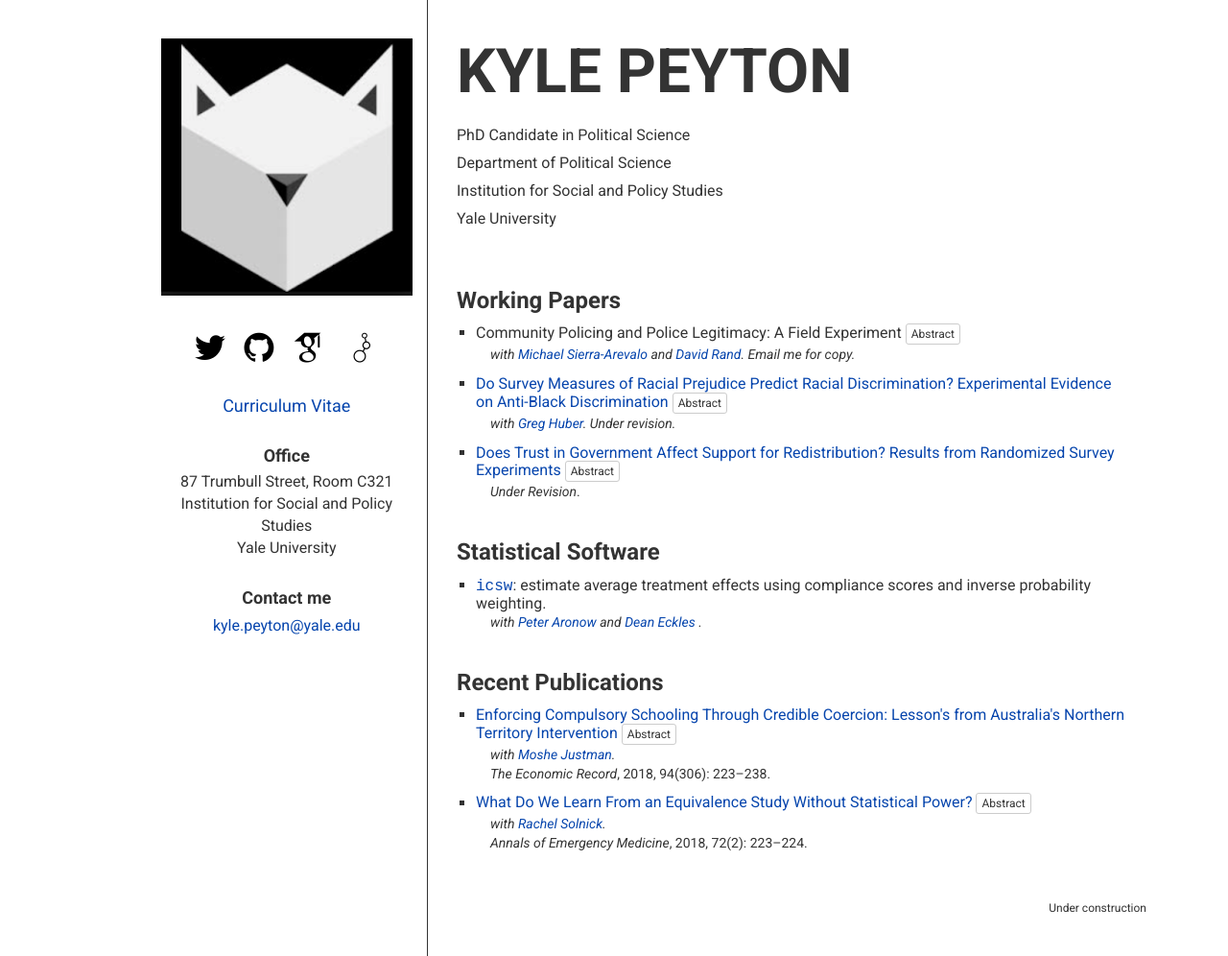
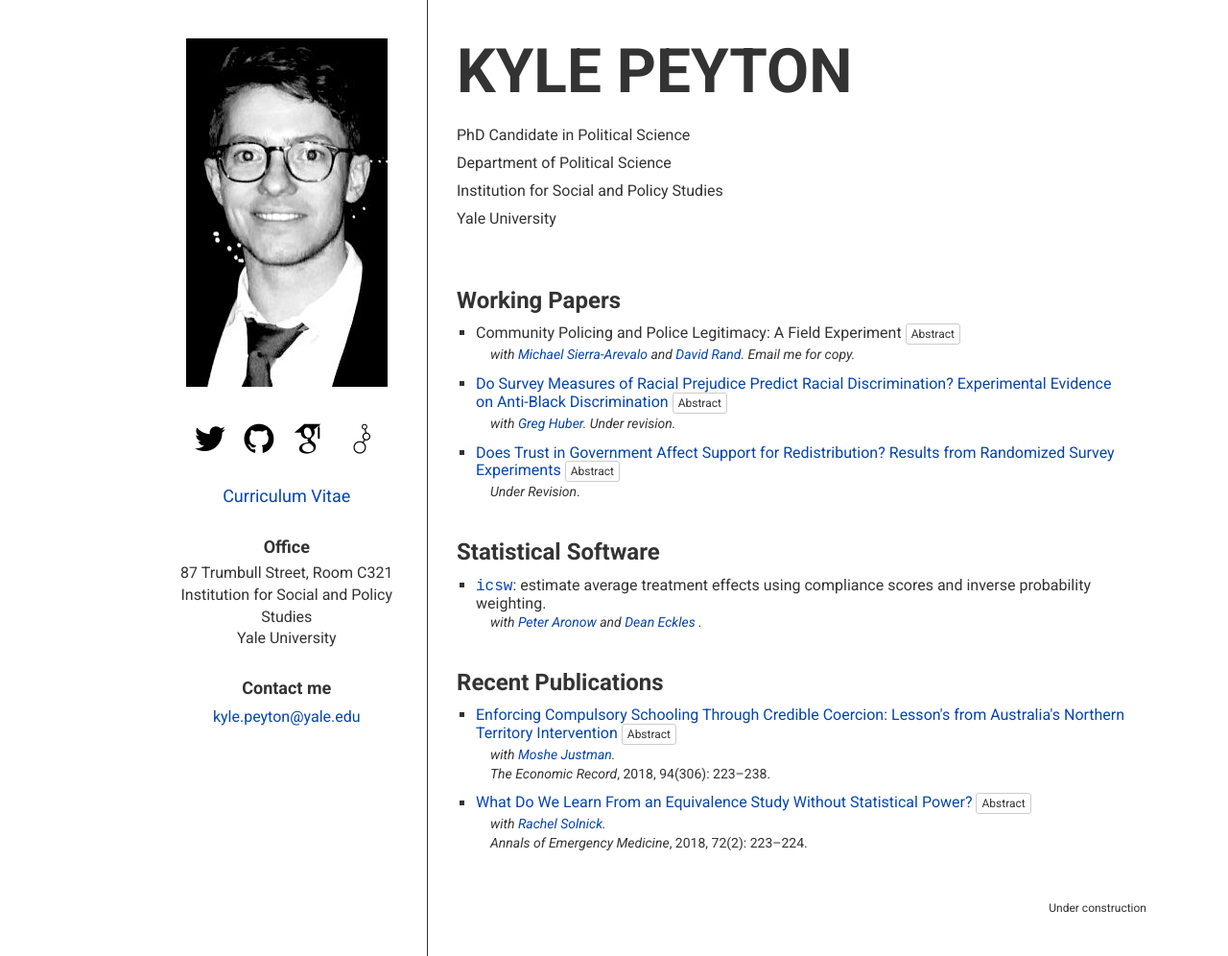
Before and after one commit to kylepeyton/kylepeyton.github.io, a Jekyll site: the page index.html, which Jekyll copies as it is, in a window 1280 px wide. Shown: the whole page at 96% size. Built offline with Jekyll 4.4.1, drawn with Linux system fonts in a browser that asks for light colours; some web fonts are replaced.

Commit message:
Update index.html

```diff
--- a/index.html
+++ b/index.html
@@ -52,7 +52,7 @@
 			</ul>
 		</div>
 
-		<img src="favicon.png" class="img-responsive" alt="Picture of Kyle">
+		<img src="/img/cropic.jpg" class="img-responsive" alt="Picture of Kyle">
 
 		<ul class="site-btns">
 			<li><a href="https://twitter.com/peyton_k" alt = "Link to Twitter" data-toggle="tooltip" title = "Twitter"><i class="fa fa-twitter"></i></a></li>
```
